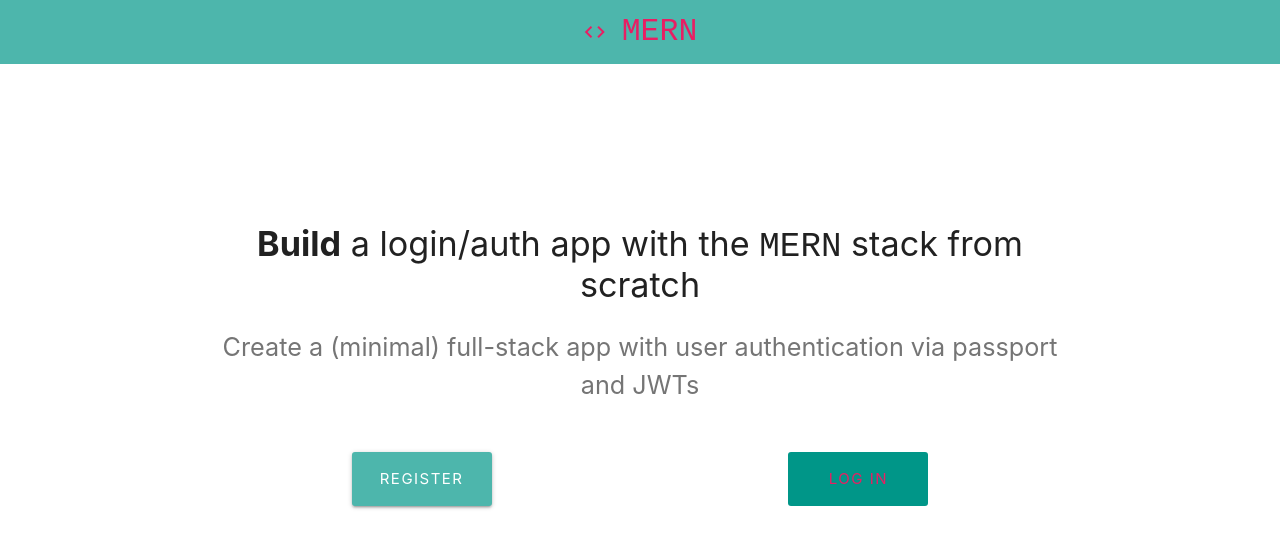
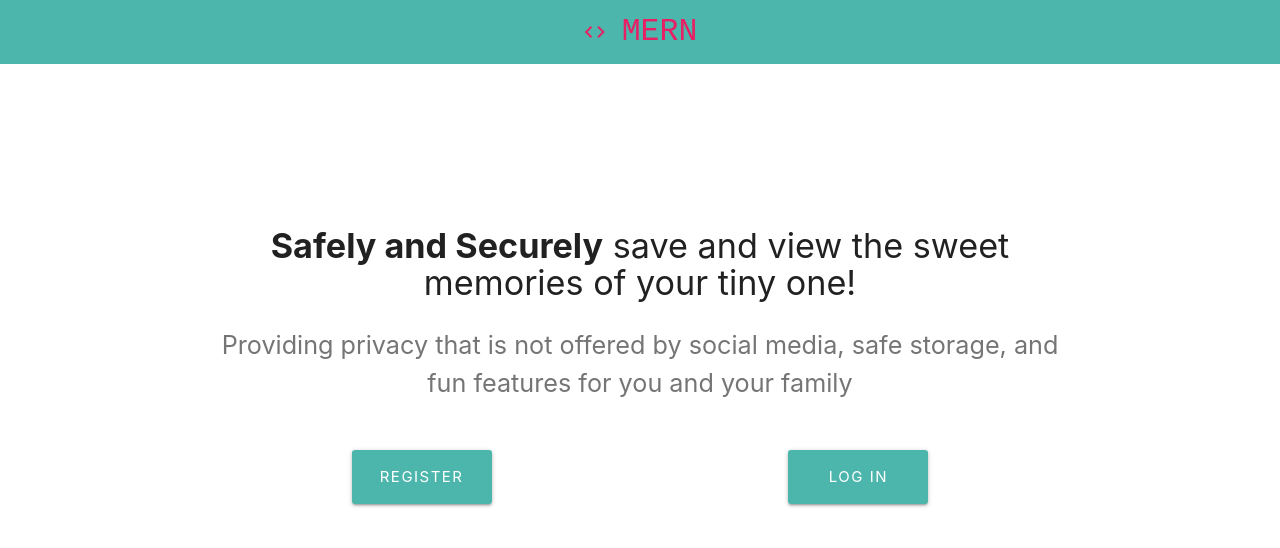
Before and after one commit to kd101jp14/tiny-timelines, a React (Create React App) app in the folder client/: page / in a window 1280 px wide. Shown: the top 548 px of the page. Built offline with nearby package versions, Linux system fonts and the light colour scheme.

Commit message:
Made minor UI adjustments to the 'Landing' page.

```diff
--- a/client/src/components/layout/Landing.js
+++ b/client/src/components/layout/Landing.js
@@ -8,13 +8,10 @@ class Landing extends Component {
         <div className="row">
           <div className="col s12 center-align">
             <h4>
-              <b>Build</b> a login/auth app with the{" "}
-              <span style={{ fontFamily: "monospace" }}>MERN</span> stack from
-              scratch
+              <b>Safely and Securely</b> save and view the sweet memories of your tiny one!
             </h4>
             <p className="flow-text grey-text text-darken-1">
-              Create a (minimal) full-stack app with user authentication via
-              passport and JWTs
+              Providing privacy that is not offered by social media, safe storage, and fun features for you and your family
             </p>
             <br />
             <div className="col s6">
@@ -38,7 +35,7 @@ class Landing extends Component {
                   borderRadius: "3px",
                   letterSpacing: "1.5px"
                 }}
-                className="btn btn-large btn-flat waves-effect teal pink-text"
+                className="btn btn-large waves-effect waves-light hoverable teal  lighten-2"
               >
                 Log In
               </Link>
```
